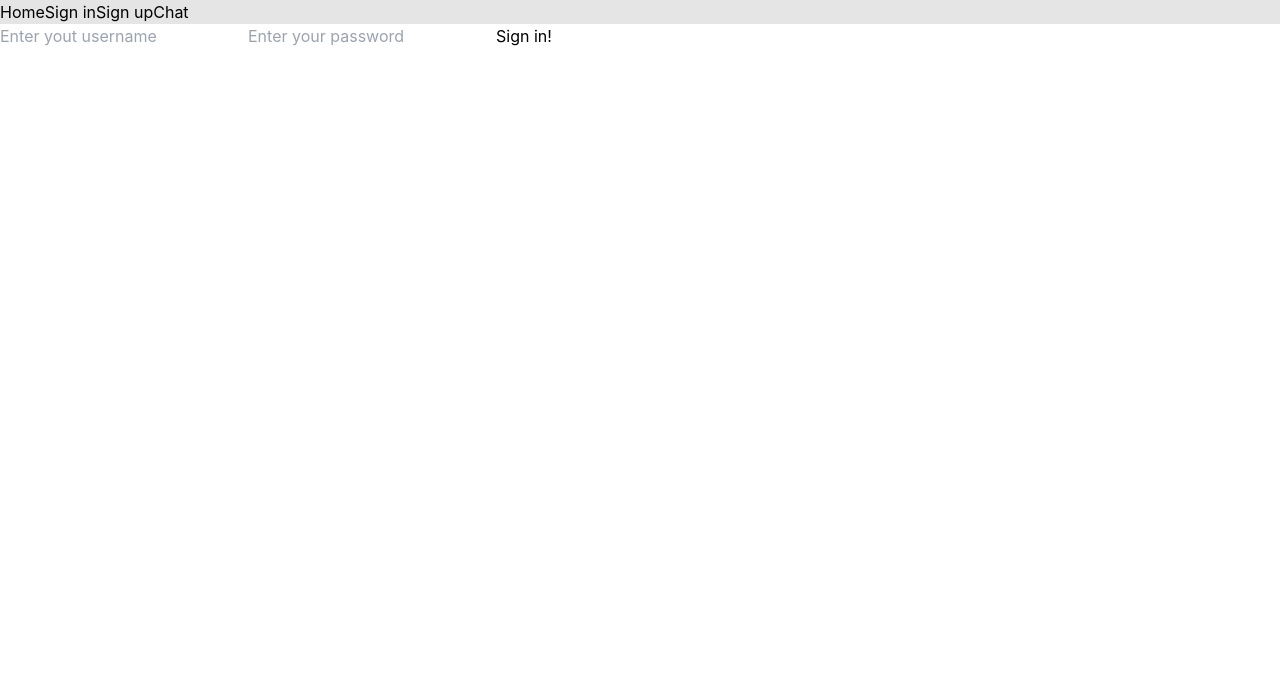
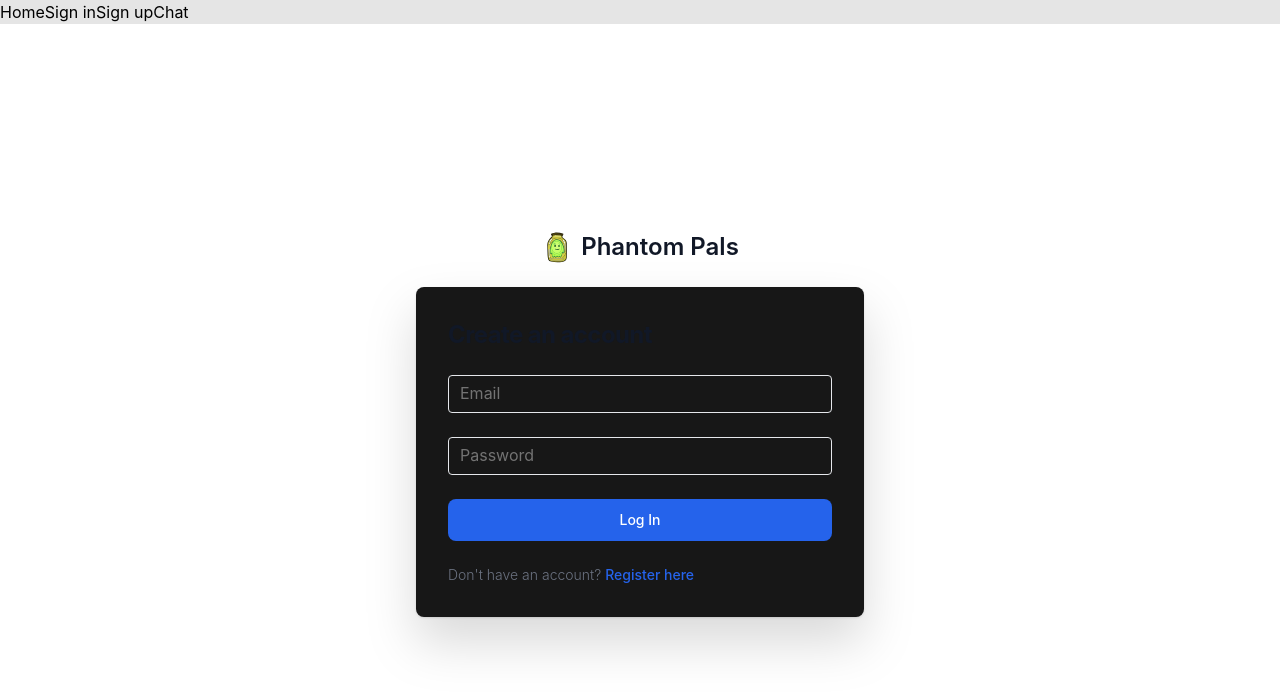
Before and after one commit to nugmara/Snapchat-Chat, a React (Vite) app in the folder client/: page /signin in a window 1280 px wide. Shown: the top 692 px of the page. Built offline with nearby package versions, Linux system fonts and the light colour scheme; no server answers.

Commit message:
Create sign in form styles

```diff
--- a/client/src/auth/SignIn.jsx
+++ b/client/src/auth/SignIn.jsx
@@ -2,13 +2,73 @@
 function SignIn() {
 
   return (
-    <div>
-        <form>
-            <input type="text" placeholder="Enter yout username" onChange={(e) => e.target.value} />
-            <input type="password" placeholder="Enter your password" onChange={(e) => e.target.value}/>
-            <button>Sign in!</button>
-        </form>
+    <section className="bg-transparent">
+    <div className="flex flex-col items-center justify-center px-6 py-8 mx-auto md:h-screen lg:py-0">
+      <a
+        href="#"
+        className="flex items-center mb-6 text-2xl font-semibold text-gray-900 dark:text-white"
+      >
+        <img className="w-8 h-8 mr-2" src="../../snapchat.svg" alt="sp" />
+        Phantom Pals
+      </a>
+      <div className="w-full drop-shadow-2xl bg-neutral-900 rounded-lg shadow dark:border md:mt-0 sm:max-w-md xl:p-0 dark:border-gray-700">
+        <div className="p-6 space-y-4 md:space-y-6 sm:p-8">
+          <h1 className="text-xl font-bold leading-tight tracking-tight text-gray-900 md:text-2xl dark:text-white">
+            Create an account
+          </h1>
+          <form className="space-y-4 md:space-y-6" action="#">
+            <div className="relative mb-4" data-te-input-wrapper-init>
+              <input
+                type="email"
+                name="email"
+                id="email"
+                className="peer block min-h-[auto] w-full rounded border bg-transparent px-3 py-[0.32rem] leading-[1.6] outline-none transition-all duration-200 ease-linear focus:placeholder:opacity-200 data-[te-input-state-active]:placeholder:opacity-100 motion-reduce:transition-none dark:placeholder:text-neutral-200 [&:not([data-te-input-placeholder-active])]:placeholder:opacity-0 dark:text-white"
+                placeholder="Email"
+              />
+              <label
+                htmlFor="email"
+                className="pointer-events-none absolute left-3 top-0 mb-0 max-w-[90%] origin-[0_0] truncate pt-[0.37rem] leading-[1.6] text-neutral-500 transition-all duration-200 ease-out peer-focus:-translate-y-[0.9rem] peer-focus:scale-[0.8] peer-focus:text-primary peer-data-[te-input-state-active]:-translate-y-[0.9rem] peer-data-[te-input-state-active]:scale-[0.8] motion-reduce:transition-none dark:text-neutral-200 dark:peer-focus:text-primary"
+              >
+                Email
+              </label>
+            </div>
+            <div className="relative mb-4 group" data-te-input-wrapper-init>
+              <input
+                type="password"
+                className="peer block min-h-[auto] w-full rounded border bg-transparent px-3 py-[0.32rem] leading-[1.6] outline-none transition-all duration-200 ease-linear focus:placeholder-[blue] data-[te-input-state-active]:placeholder-[blue] motion-reduce:transition-none dark:placeholder:text-neutral-200 [&:not([data-te-input-placeholder-active])]:placeholder:opacity-0 dark:text-white"
+                id="password"
+                name="password"
+                placeholder="Password"
+              />
+              <label
+                htmlFor="password"
+                className="pointer-events-none absolute left-3 top-0 mb-0 max-w-[90%] origin-[0_0] truncate pt-[0.37rem] leading-[1.6] text-neutral-500 transition-all duration-200 ease-out peer-focus:-translate-y-[0.9rem] peer-focus:scale-[0.8] peer-focus:text-blue peer-data-[te-input-state-active]:-translate-y-[0.9rem] peer-data-[te-input-state-active]:scale-[0.8] motion-reduce:transition-none dark:text-neutral-200 dark:peer-focus:text-blue"
+              >
+                Password
+              </label>
+            </div>
+
+
+            <button
+              type="submit"
+              className="custom-btn-login w-full text-white bg-primary-600 hover:bg-primary-700 focus:ring-4 focus:outline-none focus:ring-primary-300 font-medium rounded-lg text-sm px-5 py-2.5 text-center dark:bg-primary-600 dark:hover:bg-primary-700 dark:focus:ring-primary-800"
+            >
+              Log In
+            </button>
+            <p className="text-sm font-light text-gray-500 dark:text-gray-400">
+              Don&apos;t have an account?{" "}
+              <a
+                href="#"
+                className="font-medium text-primary-600 hover:underline dark:text-primary-500"
+              >
+                Register here
+              </a>
+            </p>
+          </form>
+        </div>
+      </div>
     </div>
+  </section>
   )
 }
 
--- a/client/src/pages/Home.jsx
+++ b/client/src/pages/Home.jsx
@@ -1,3 +1,4 @@
+// import SignUp from "../auth/SignUp"
 
 function Home() {
   return (
@@ -6,7 +7,7 @@ function Home() {
       <p className=" tfont-serif ext-xl text-white text-center absolute inset-x-0 top-6 tracking-widest">
         A <br /> Ghost <br /> Chat <br /> —
       </p>
-    {/* <SignUp /> */}
+     {/* <SignUp />  */}
     </div>
   );
 }
```
Also changed, not shown: 1 other file (tests, documents, lock files or other folders).
